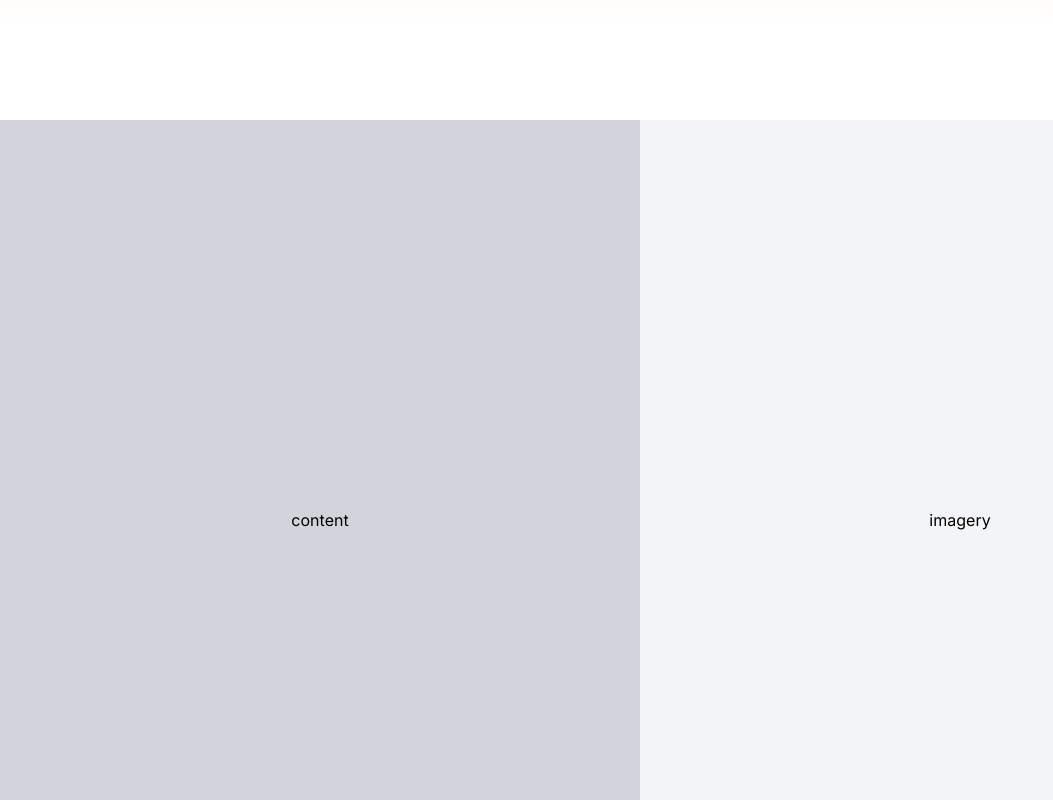
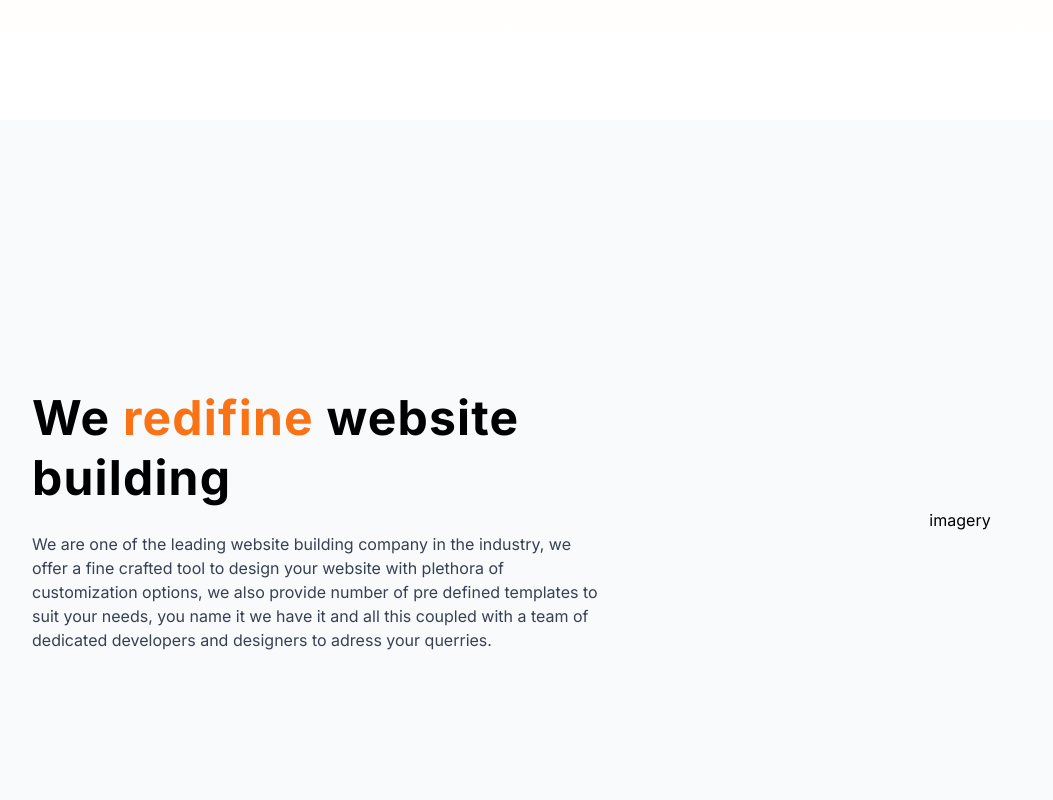
Before and after one commit to gokul-369/NEXT-stack, a Next.js app: page /home in a window 1280 px wide. Shown: the part 680-1480 px from the top of the page, without its empty margins (0-1053 px from the left). Built offline with nearby package versions, Linux system fonts and the light colour scheme.

Commit message:
about added

```diff
--- a/src/app/home/about.tsx
+++ b/src/app/home/about.tsx
@@ -4,10 +4,19 @@ export default async function About() {
       id="about"
       className="h-auto md:h-screen grid sm:grid-cols-1  md:grid-cols-4 bg-slate-50"
     >
-      <div className="h-screen col-span-2  bg-gray-300 flex items-center justify-center">
-        content
+      <div className="h-screen col-span-2 flex flex-col items-center justify-center px-8">
+        <span className="text-5xl font-bold tracking-wide leading-tight">
+          We <span className="text-orange-500 ">redifine</span> website building
+        </span>
+        <span className="text-gray-700 mt-6">
+          We are one of the leading website building company in the industry, we
+          offer a fine crafted tool to design your website with plethora of
+          customization options, we also provide number of pre defined templates
+          to suit your needs, you name it we have it and all this coupled with a
+          team of dedicated developers and designers to adress your querries.
+        </span>
       </div>
-      <div className="h-screen col-span-2   bg-gray-100 flex items-center justify-center">
+      <div className="h-screen col-span-2 flex items-center justify-center">
         imagery
       </div>
     </section>
```
